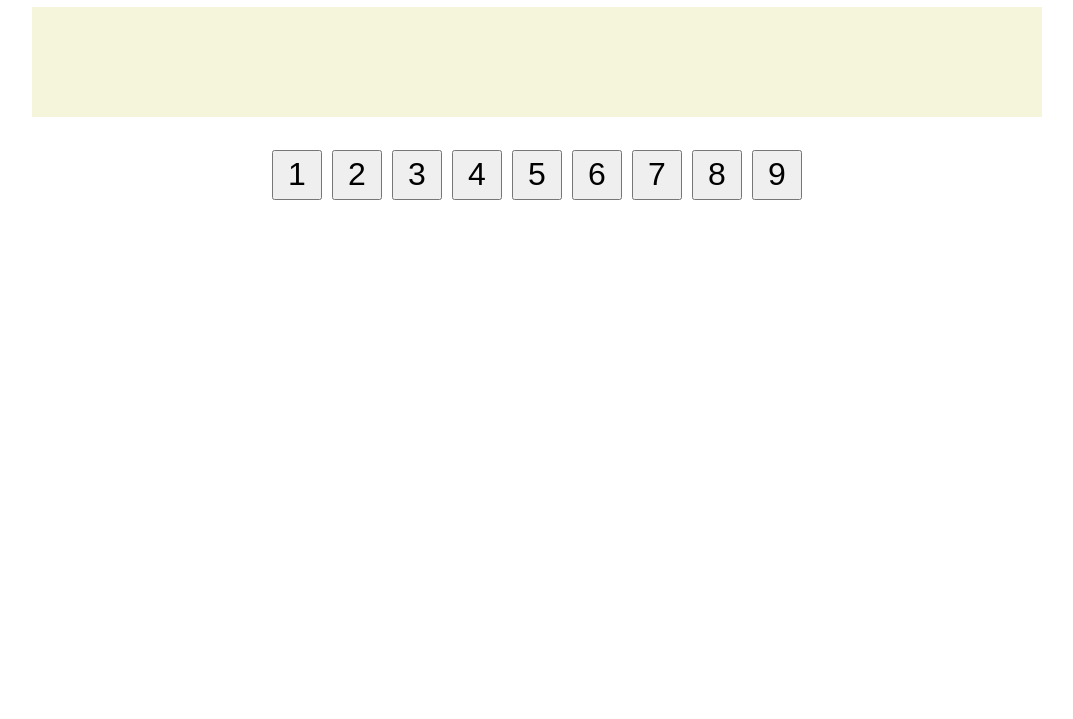
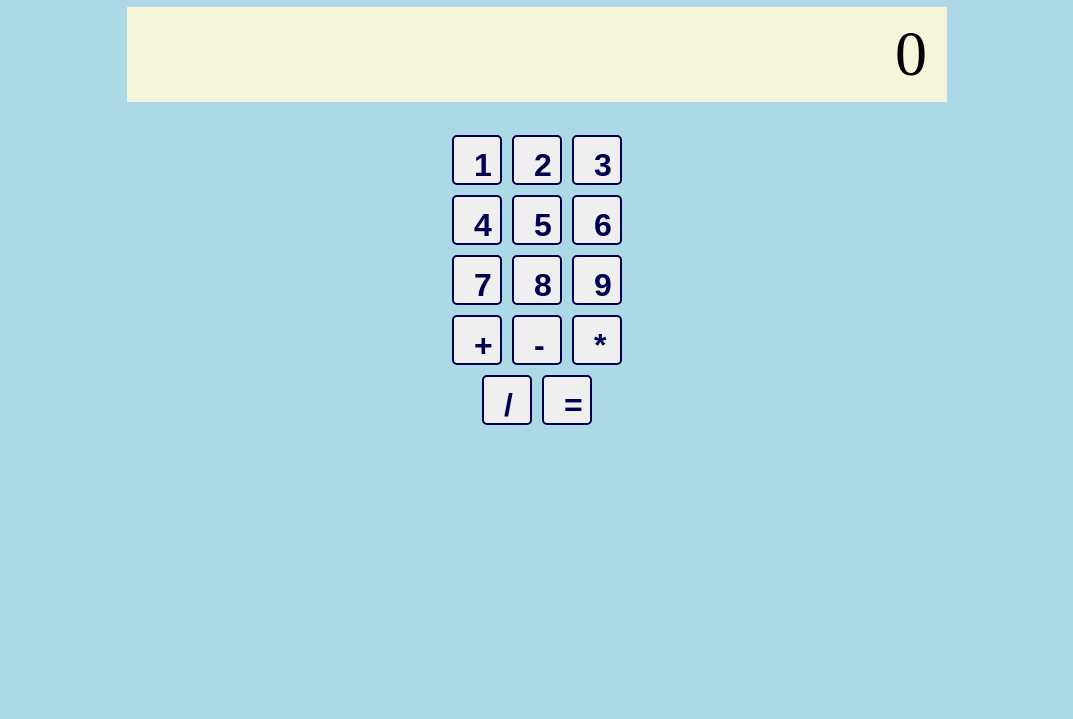
Before and after one commit to liambsulliva/calculator, a plain HTML site: page index.html in a window 1280 px wide. Shown: the part 81-800 px from the top of the page, without its empty margins (103-1176 px from the left). Drawn offline with Linux system fonts and the light colour scheme.

Commit message:
more gui tweaks

```diff
--- a/scripts.js
+++ b/scripts.js
@@ -1,6 +1,6 @@
 //* Globals
 const calcBody = document.querySelector('.calc-body');
-
+const calcDisplay = document.querySelector('.calc-display');
 
 //* Basic Arithmetic
 const add = (a, b) => a + b;
@@ -8,7 +8,7 @@ const sub = (a, b) => a - b;
 const mult = (a, b) => a * b;
 const div = (a, b) => a / b;
 
-//* Draw Display
+//* Draws Button Interface
 function drawDisplay () {
     for (let i = 1; i <= 9; i++) {
         const numBtn = document.createElement('button');
@@ -16,6 +16,20 @@ function drawDisplay () {
         numBtn.textContent = i + '';
         calcBody.append(numBtn);
     }
+    const ops = ['+', '-', '*', '/', '='];
+    for (let i = 0; i < 5; i++) {
+        const opBtn = document.createElement('button');
+        opBtn.className = 'opBtn';
+        opBtn.textContent = ops[i];
+        calcBody.append(opBtn);
+    }
+}
+
+//* Draws numbers to the screen when an update is requested
+//! Missing Implementation
+function drawNums () {
+    calcDisplay.textContent = 0;
 }
 
 drawDisplay();
+drawNums();
--- a/styles.css
+++ b/styles.css
@@ -1,4 +1,5 @@
 body {
+    background-color: lightblue;
     display: flex;
     flex-direction: column;
     text-align: center;
@@ -6,17 +7,46 @@ body {
 }
 
 .calc-display {
+    font-size: 64px;
     margin: 0 auto;
-    padding: 5px;
+    padding-top: 10px;
+    padding-right: 20px;
     text-align: right;
-    height: 100px;
-    width: 1000px;
+    height: 85px;
+    width: 800px;
     background-color: beige;
 }
 
 .calc-body {
     flex-direction: row;
-    margin: 28px;
+    flex-wrap: wrap;
+    height: auto;
+    width: 200px;
+    margin: 0 auto;
+    margin-top: 28px;
+}
+
+button {
+    display: inline;
+    padding: 10px 20px;
+    font-size: 16px;
+    font-weight: bold;
+    text-align: center;
+    text-decoration: none;
+    cursor: pointer;
+    border: 2px solid #000050;
+    color: #000050;
+    border-radius: 5px;
+    transition: background-color 0.1s, color 0.1s;
+}
+
+button:hover {
+    background-color: #000050;
+    color: #fff;
+}
+
+button:active {
+    transform: translateY(2px);
 }
 
 .numBtn {
@@ -25,3 +55,10 @@ body {
     height: 50px;
     width: 50px;
 }
+
+.opBtn {
+    font-size: 32px;
+    margin: 5px;
+    height: 50px;
+    width: 50px;
+}
```
